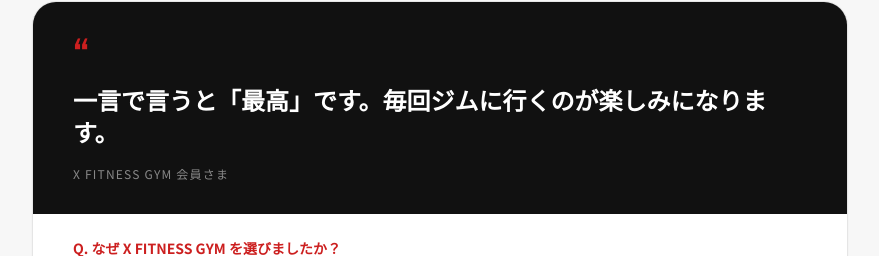
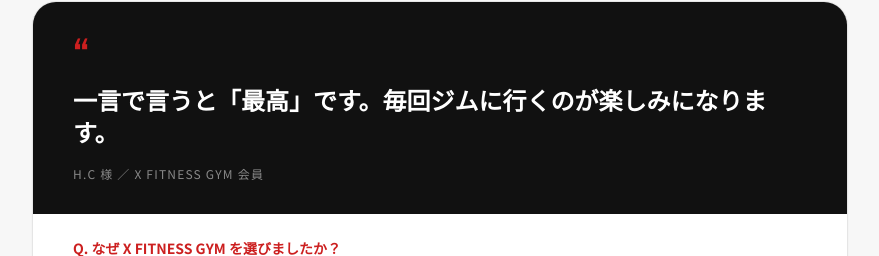
Before and after one commit to BestCars254/xgym, a React (Vite) app: page / in a window 1280 px wide. Shown: the part 6806-7062 px from the top of the page, without its empty margins (200-1079 px from the left). Built offline with nearby package versions, Linux system fonts and the light colour scheme; no server answers.

Commit message:
お客様の声の署名にイニシャル（H.C）を追加
Co-authored-by: Claude <noreply@anthropic.com>

```diff
--- a/src/pages/Home.tsx
+++ b/src/pages/Home.tsx
@@ -502,7 +502,7 @@ export default function Home() {
                   一言で言うと「最高」です。毎回ジムに行くのが楽しみになります。
                 </p>
                 <figcaption className="mt-4 text-xs uppercase tracking-widest text-white/50">
-                  X FITNESS GYM 会員さま
+                  H.C 様 ／ X FITNESS GYM 会員
                 </figcaption>
               </blockquote>
 
```
